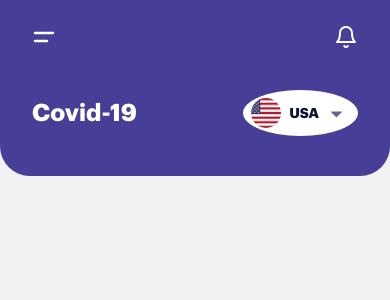
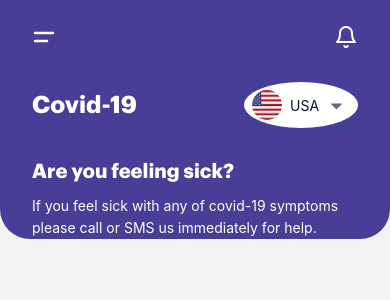
Before and after one commit to RHsanto/Coide-19_App, a React Native app: screen /Home in a window 390 px wide. Shown: the top 300 px of the page. Built offline with nearby package versions, Linux system fonts and the light colour scheme.

Commit message:
add covid section

```diff
--- a/App.js
+++ b/App.js
@@ -12,8 +12,8 @@ const Stack = createNativeStackNavigator();
 export default function App() {
 
   const [loaded] = useFonts({
-    GraphikExtralight: require('./assets/fonts/GraphikExtralight.otf'),
     GraphikBold: require('./assets/fonts/GraphikBold.otf'),
+    GraphikMedium: require('./assets/fonts/GraphikMedium.otf'),
   });
 
   if (!loaded) {
@@ -31,12 +31,3 @@ export default function App() {
     </>
   );
 }
-
-const styles = StyleSheet.create({
-  container: {
-    flex: 1,
-    backgroundColor: '#fff',
-    alignItems: 'center',
-    justifyContent: 'center',
-  },
-});
--- a/src/components/text/text.preset.js
+++ b/src/components/text/text.preset.js
@@ -33,7 +33,7 @@ export const presets ={
     fontSize:20,
   },
   small:{
-    ...BOLD,
     fontSize:14,
+    color:colors.white,
   }
 }
--- a/src/screens/home.js
+++ b/src/screens/home.js
@@ -24,7 +24,10 @@ export default function Home(){
       <Octicons name="triangle-down" size={24} style={{color:colors.grey,marginRight:spacing[2]}} />
         </View>
       </View>
-
+      <View>
+       <Text preset="h4">Are you feeling sick?</Text>
+       <Text preset="small" style={{marginTop:spacing[3],lineHeight:22,}}>If you feel sick with any of covid-19 symptoms please call or SMS us immediately for help.</Text>
+      </View>
       </View>
     </ScrollView>
    </SafeAreaView>
@@ -50,7 +53,7 @@ const styles = StyleSheet.create({
     flexDirection:'row',
     justifyContent:'space-between',
     alignItems:'center',
-    paddingVertical:spacing[10]
+    paddingVertical:spacing[8]
   },
   dropdown:{
     backgroundColor:colors.white,
--- a/src/theme/typography.js
+++ b/src/theme/typography.js
@@ -1,4 +1,5 @@
 export const typography ={
-  primary:'GraphikExtralight',
-  primaryBold:'GraphikBold'
+  primary:'GraphikMedium',
+  primaryBold:'GraphikBold',
+
 }
```
